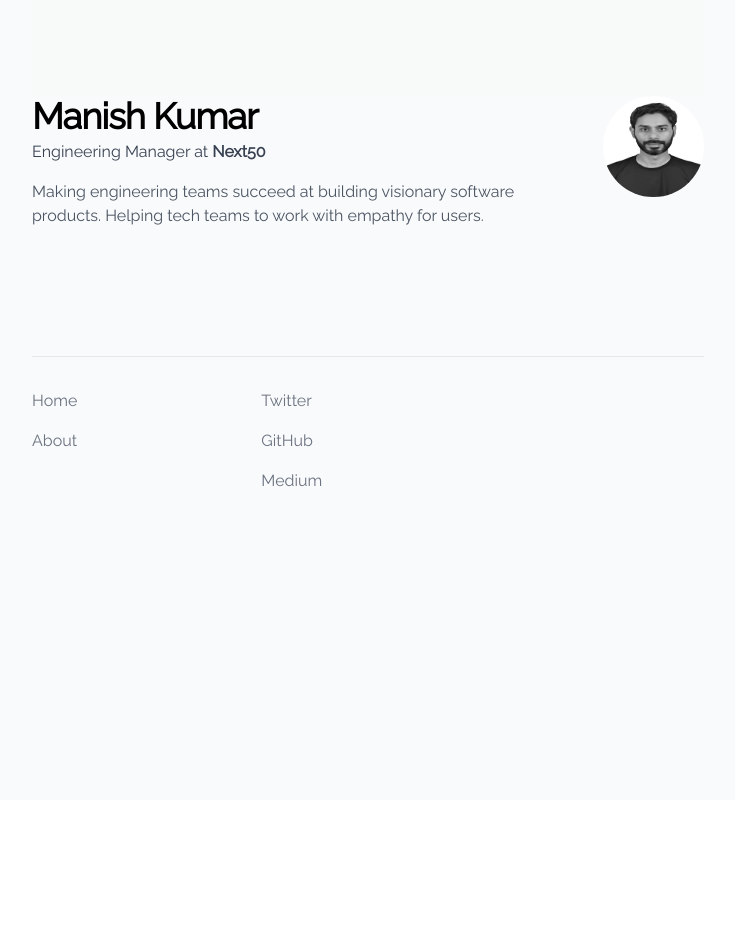
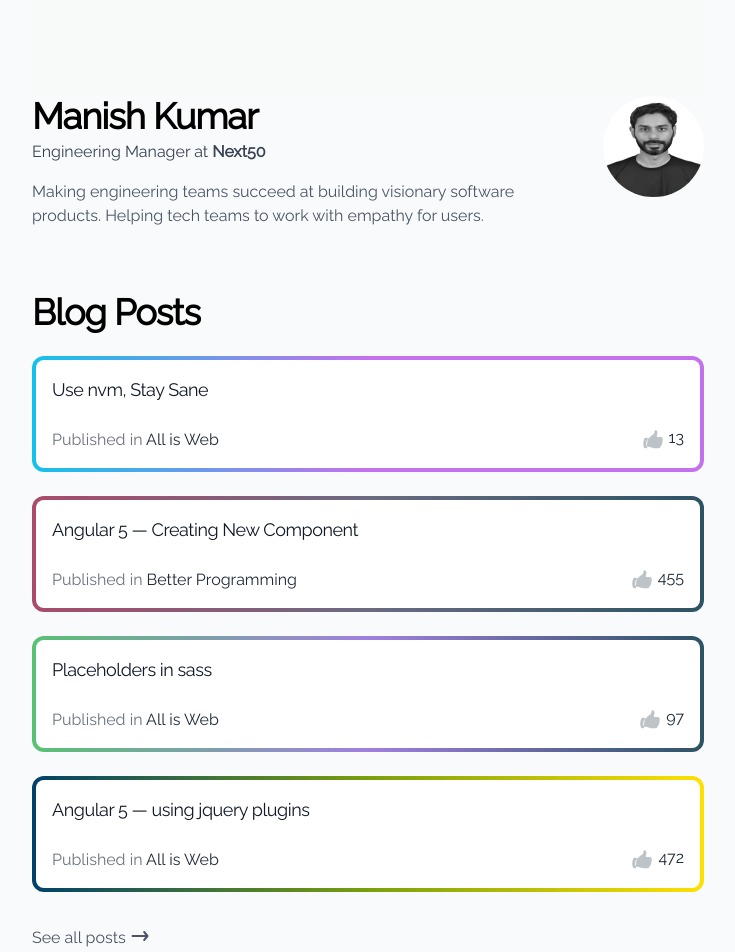
Before and after one commit to maniskasyap/sayhimanish.com, a Next.js app: page / in a window 1280 px wide. Shown: the top 952 px of the page, without its empty margins (272-1007 px from the left). Before the commit the page ends 800 px from the top, so only its background shows below. Built offline with nearby package versions, Linux system fonts and the light colour scheme.

Commit message:
wip:: adding medium blogs

```diff
--- /dev/null
+++ b/components/BlogPostCard.tsx
@@ -0,0 +1,65 @@
+import Link from 'next/link';
+// import useSWR from 'swr';
+import cn from 'classnames';
+import ExternalLink from './ExternalLink';
+
+// import fetcher from 'lib/fetcher';
+// import { Views } from 'lib/types';
+
+export default function BlogPostCard({
+  title,
+  href,
+  claps,
+  publisher,
+  gradient,
+}) {
+  // const { data } = useSWR<Views>(`/api/views/${slug}`, fetcher);
+  // const views = data?.total;
+
+  return (
+    <a
+      className={cn(
+        'transform hover:scale-[1.01] transition-all',
+        'rounded-xl w-full bg-gradient-to-r p-1',
+        gradient
+      )}
+      href={href}
+      target="_blank"
+    >
+      <div className="flex flex-col justify-between h-full bg-white dark:bg-gray-900 rounded-lg p-4">
+        <div className="flex flex-col md:flex-row justify-between">
+          <h4 className="text-lg md:text-lg font-medium mb-4 sm:mb-6 w-full text-gray-900 dark:text-gray-100 tracking-tight">
+            {title}
+          </h4>
+        </div>
+        <div className="flex items-center w-full text-gray-800 dark:text-gray-200 capsize">
+          {/* <ExternalLink href="https://medium.com/all-is-web">
+            All is Web
+          </ExternalLink> */}
+          <span className="hover:text-gray-600 transition">
+            <span className="text-gray-500">Published in</span> {publisher}
+          </span>
+          <div className="flex ml-auto">
+            <svg
+              xmlns="http://www.w3.org/2000/svg"
+              fill="none"
+              viewBox="0 0 24 24"
+              strokeWidth="0"
+              stroke="currentColor"
+              className="w-6 h-6 fill-[#bdc3c7]"
+            >
+              <path
+                strokeLinecap="round"
+                strokeLinejoin="round"
+                d="M6.633 10.5c.806 0 1.533-.446 2.031-1.08a9.041 9.041 0 012.861-2.4c.723-.384 1.35-.956 1.653-1.715a4.498 4.498 0 00.322-1.672V3a.75.75 0 01.75-.75A2.25 2.25 0 0116.5 4.5c0 1.152-.26 2.243-.723 3.218-.266.558.107 1.282.725 1.282h3.126c1.026 0 1.945.694 2.054 1.715.045.422.068.85.068 1.285a11.95 11.95 0 01-2.649 7.521c-.388.482-.987.729-1.605.729H13.48c-.483 0-.964-.078-1.423-.23l-3.114-1.04a4.501 4.501 0 00-1.423-.23H5.904M14.25 9h2.25M5.904 18.75c.083.205.173.405.27.602.197.4-.078.898-.523.898h-.908c-.889 0-1.713-.518-1.972-1.368a12 12 0 01-.521-3.507c0-1.553.295-3.036.831-4.398C3.387 10.203 4.167 9.75 5 9.75h1.053c.472 0 .745.556.5.96a8.958 8.958 0 00-1.302 4.665c0 1.194.232 2.333.654 3.375z"
+              />
+            </svg>
+            <span className="ml-1 align-baseline capsize">
+              {new Number(claps).toLocaleString()}
+            </span>
+          </div>
+        </div>
+      </div>
+    </a>
+  );
+}
--- /dev/null
+++ b/components/ExternalLink.tsx
@@ -0,0 +1,12 @@
+const ExternalLink = ({ href, children }) => (
+  <a
+    className="text-gray-500 hover:text-gray-600 transition"
+    target="_blank"
+    rel="noopener noreferrer"
+    href={href}
+  >
+    {children}
+  </a>
+);
+
+export default ExternalLink;
--- a/components/Footer.tsx
+++ b/components/Footer.tsx
@@ -1,15 +1,5 @@
 import Link from 'next/link';
-
-const ExternalLink = ({ href, children }) => (
-  <a
-    className="text-gray-500 hover:text-gray-600 transition"
-    target="_blank"
-    rel="noopener noreferrer"
-    href={href}
-  >
-    {children}
-  </a>
-);
+import ExternalLink from './ExternalLink';
 
 export default function Footer() {
   return (
--- a/pages/index.tsx
+++ b/pages/index.tsx
@@ -1,7 +1,8 @@
 import type { NextPage } from 'next';
-import Head from 'next/head';
 import Image from 'next/image';
-import Container from '../components/Container'
+import Link from 'next/link';
+import Container from '../components/Container';
+import BlogPostCard from '../components/BlogPostCard';
 
 const Home: NextPage = () => {
   return (
@@ -33,6 +34,63 @@ const Home: NextPage = () => {
             />
           </div>
         </div>
+        <h3 className="font-bold text-2xl md:text-4xl tracking-tight mb-6 text-black dark:text-white">
+          Blog Posts
+        </h3>
+
+        <div className="flex gap-6 flex-col w-full">
+          <BlogPostCard
+            title="Use nvm, Stay Sane"
+            href="https://medium.com/all-is-web/use-nvm-stay-sane-985db5cd6493"
+            claps={13}
+            publisher="All is Web"
+            gradient="from-[#12c2e9] via-[#c471ed] to-[#c471ed]"
+          />
+          <BlogPostCard
+            title="Angular 5 — Creating New Component"
+            href="https://betterprogramming.pub/angular-5-creating-new-component-c6c5236f8024"
+            claps={455}
+            publisher="Better Programming"
+            gradient="from-[#aa4b6b] via-[#6b6b83] to-[#2C5364]"
+          />
+          <BlogPostCard
+            title="Placeholders in sass"
+            href="https://medium.com/all-is-web/placeholders-in-sass-9fc3339dc002"
+            claps={97}
+            publisher="All is Web"
+            gradient="from-[#59C173] via-[#a17fe0] to-[#2C5364]"
+          />
+          <BlogPostCard
+            title="Angular 5 — using jquery plugins"
+            href="https://medium.com/all-is-web/angular-5-using-jquery-plugins-5edf4e642969"
+            claps={472}
+            publisher="All is Web"
+            gradient="from-[#00416A] via-[#799F0C] to-[#FFE000]"
+          />
+        </div>
+        {/* <Link href="/blog"> */}
+        <a
+          className="cursor-pointer flex mt-8 text-gray-600 dark:text-gray-400 leading-7 rounded-lg hover:text-gray-800 dark:hover:text-gray-200 transition-all h-6"
+          href="https://medium.com/@manis.kasyap"
+          target={'_blank'}
+        >
+          See all posts
+          <svg
+            xmlns="http://www.w3.org/2000/svg"
+            fill="none"
+            viewBox="0 0 24 24"
+            className="h-6 w-6 ml-1"
+          >
+            <path
+              stroke="currentColor"
+              strokeLinecap="round"
+              strokeLinejoin="round"
+              strokeWidth={2}
+              d="M17.5 12h-15m11.667-4l3.333 4-3.333-4zm3.333 4l-3.333 4 3.333-4z"
+            />
+          </svg>
+        </a>
+        {/* </Link> */}
       </div>
     </Container>
   );
```
